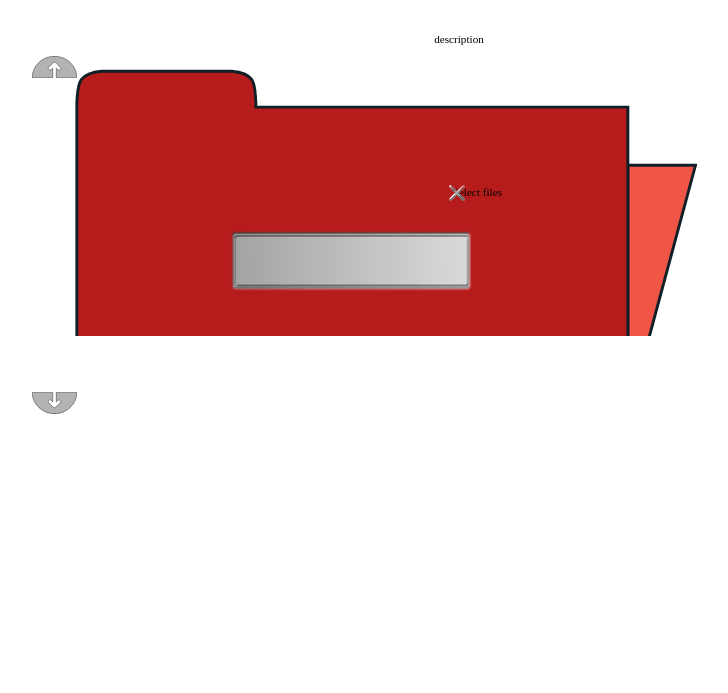
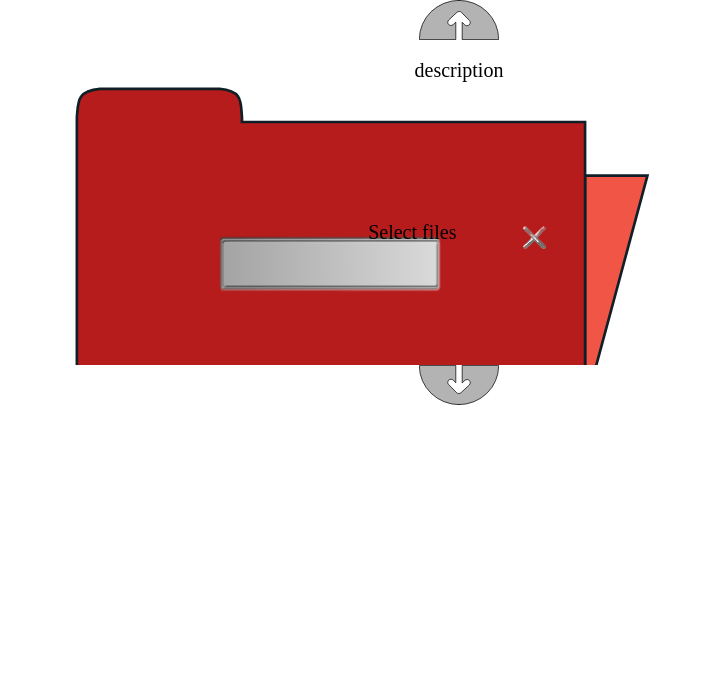
Before and after one commit to Julien-Auguin/Bit-win, a PHP site: page /php/viewUpload.php in a window 1280 px wide. Shown: the top 693 px of the page, without its empty margins (181-909 px from the left). Run offline with PHP 8.4, Linux system fonts and the light colour scheme.

Commit message:
css viewupload ok

```diff
--- a/css/phone.css
+++ b/css/phone.css
@@ -2,18 +2,14 @@
 
 :root
 {
-    --widthDiv: 100em;
+    --widthDiv: 60em;
+    font-size: 12px;
 }
 
 #lateral
 {
     top: 30%;
     /* visibility: hidden; */
-}
-
-#required
-{
-    width: var(--widthDiv);
 }
 
 #description
--- a/css/position.css
+++ b/css/position.css
@@ -5,11 +5,6 @@
     margin: 0;
     padding: 0;
     border: none;
-}
-
-:root
-{
-    font-size: 1vh;
 }
 
 
@@ -94,40 +89,35 @@ header
     position: fixed;
     transform: translate(-50%, -50%);
     left: 50%;
-    top: 30em;
-}
-
-#slide {
-  height: 30em;
-  position: relative;
-  overflow: hidden;
+    top: 20em;
 }
 
 #inputs
 {
-  position: absolute;
   width: 100%;
+  display: flex;
+  flex-direction: column;
 }
 
 .wrap
 {
-  position: relative;
-  height: 30em;
+  height: 15em;
 }
 
 /* navigation */
 
 #down {
-  position: fixed;
-  top: 35em;
-  left: 19em;
   width: 4em;
   z-index: 100;
 }
 #up {
-  position: fixed;
-  top: 5em;
-  left: 19em;
   width: 4em;
   z-index: 100;
 }
+
+.hide {
+  display: none;
+}
+.show {
+  display: block;
+}
--- a/css/screen.css
+++ b/css/screen.css
@@ -2,7 +2,8 @@
 
 :root
 {
-    --widthDiv: 40%;
+    --widthDiv: 40em;
+    font-size: 20px;
 }
 
 #lateral
--- a/css/style.css
+++ b/css/style.css
@@ -16,9 +16,9 @@
     --title-family: Garamond;
     --normal-family: 'Sans Serif';
     --highlight-family: Monospace;
-    --bg-input: 'linear-gradient(to right, rgb(255,255,255) 0%, rgb(166,190,208) 100%)';
+    --bg-input: 'rgb(186,200,228)';
+    /* --bg-input: 'linear-gradient(to right, rgba(255,255,255, 0.8) 0%, rgba(166,190,208, 0.8) 100%)'; */
     font-family: var(--normal-family);
-    font-size: 0.7em;
 }
 
 /*** View Fixed ***/
@@ -83,14 +83,25 @@ input {
 /* Wrapping inputs and their background */
 .wrap {
   padding: .5em;
-  text-align: center;
+}
+
+.wrap p {
+  height: inherit;
+  display: flex;
+  flex-direction: column;
+  justify-content: center;
+  align-items: center;
 }
 
 /* WRAP FILES : 2 items - input file and reset button */
 #wrap-file {
   /* background: bg-color bg-image position/bg-size bg-repeat bg-origin bg-clip bg-attachment initial|inherit; */
-  background: 0 6em/contain no-repeat url('../img/folder-etiquette.svg') ;
+  background: 0 2em/contain no-repeat url('../img/folder-etiquette.svg');
 }
+      #wrap-file p { position: relative; }
+
+      #wrap-file p * { display: inline; }
+      #wrap-file p span { margin-top: 3em; }
 
       /* UPLOAD BUTTON APPEARANCE */
       input[type='file']
@@ -105,22 +116,18 @@ input {
           /* now set it transparent */
           opacity: 0;
 
-          /* as our own text has been put before the input tag, */
-          /* negative margin forces it to overlap with it : -25% would have put it in the middle */
-          margin-left: -30%;
-
           /* giving it a max-width so it does not behave as an inline */
           max-width: 50%;
           /* relative to its parent's width */
 
-          margin-top: 10em;
+          /* margin-top: 1em; */
+          position: absolute;
+          top: 5em;
       }
 
       #reset-files {
-        width: 1em;
-        color: black;
-        font-size: 1.5em;
-        font-weight: bolder;
+        width: 2em;
+        margin-left: 5em;
         background: 0 60%/contain no-repeat url("../img/reset.svg");
       }
 
@@ -131,28 +138,53 @@ input {
 /* WRAP SENDER - 1 item : input mail */
 #wrap-sender
 {
-  background: 15% 42%/70% no-repeat url('../img/enveloppe.svg');
+  background: 0 2em/contain no-repeat url('../img/enveloppe-miOpen.svg');
 }
 
 /* WRAP MESSAGE - 2 items : input text (name) & textarea */
 #wrap-message
 {
-  background: 0 42%/contain no-repeat url('../img/message.svg');
-  display: flex;
-  flex-direction: column;
+  background: 0 2em/contain no-repeat url('../img/message.svg');
 }
+
+      textarea
+      {
+        height: 10em;
+        width: 30em;
+        overflow: hidden;
+        border-bottom: 1px solid lightgrey;
+        border-left: 1px solid lightgrey;
+      }
+
+      #name
+      {
+        border-bottom: 1px solid rgb(157, 182, 193);
+        width: 23em;
+        margin-bottom: 1em;
+      }
 
 /* WRAP RECIPIENT - 1 item : input mail */
 #wrap-recipient
 {
-  background: 0 42%/contain no-repeat url('../img/closed-enveloppe.svg');
+  background: 0 2em/contain no-repeat url('../img/closed-enveloppe.svg');
 }
 
 /* WRAP SUBMIT - 1 item : input submit */
 #wrap-submit
 {
-  background: 0 42%/contain no-repeat url('../img/send.svg');
+  background: 0 2em/contain no-repeat url('../img/send.svg');
+  text-align: left;
 }
+
+      #upload
+      {
+        font-size: 150%;
+        cursor: pointer;
+        opacity: 0;
+        margin: -1em;
+      }
+
+
 
 /* GENERAL : reset appearance */
 input, textarea
@@ -160,12 +192,7 @@ input, textarea
   -webkit-appearance: none;
   -moz-appearance:none;
   appearance:none;
-  /* background-image: var(--bg-input); */
-}
-
-textarea
-{
-  height: 15em;
+  background-color: var(--bg-input);
 }
 
 input
--- a/index.php
+++ b/index.php
@@ -8,6 +8,7 @@
     <link rel="stylesheet" media="screen and (min-width: 781px)" href="css/screen.css">
     <link rel="stylesheet" href="css/position.css">
     <link rel="stylesheet" href="css/style.css">
+    <link rel="stylesheet" src="//normalize-css.googlecode.com/svn/trunk/normalize.css" />
     <title>BIT-WIN !</title>
 </head>
 <body>
--- a/php/viewUpload.php
+++ b/php/viewUpload.php
@@ -13,85 +13,114 @@
 </head>
 
 <body>
-    <div>
-        <p id="description">description</div>
 
+    <div><p id="description">description</p></div>
 
     <form method="POST" action="confirm.php" target="#modal" id="slide">
           <img src="img/top.svg" id="up">
 
           <div id="inputs">
 
-            <div id="wrap-file" class="wrap">Select files
+            <div id="wrap-file" class="wrap show">
+              <p>
                 <input type="file" name="select" id="select" multiple autofocus tabindex=1 required>
-                <input type="button" id="reset-files">
+                <span>Select files<input type="button" id="reset-files"></span>
+              </p>
             </div>
-            <div id="wrap-sender" class="wrap">
+            <div id="wrap-sender" class="wrap hide">
+              <p>
                 <input type="email" name="mail-sender" id="mail-sender" class="email" placeholder="Your e-mail" tabindex=2 required>
+              </p>
             </div>
-            <div id="wrap-message" class="wrap">
+            <div id="wrap-message" class="wrap hide">
+              <p>
                 <input type="text" name="name" id="name" class="text" placeholder="Your name" tabindex=3 optional>
                 <textarea name="message" id="message" class="message" placeholder="Want to add a message ?" tabindex=4 optional></textarea>
+              </p>
             </div>
-            <div id="wrap-recipient" class="wrap">
+            <div id="wrap-recipient" class="wrap hide">
+              <p>
                 <input type="email" name="recipient" id="recipient" class="email" placeholder="Recipient e-mail" tabindex=5 required>
+              </p>
             </div>
-            <div id="wrap-submit" class="wrap">
+            <div id="wrap-submit" class="wrap hide">
+              <p>
+                Send
                 <input type="submit" value="" name="upload" id="upload" tabindex=6>
+              </p>
             </div>
 
-          </div>
+          </div> <!-- inputs -->
 
           <img src="img/bottom.svg" id="down">
     </form>
 
     <div id="files"></div>
-    </div>
-    <div>
-        <!-- commentaire -->
-    </div>
-        <script
-    			  src="https://code.jquery.com/jquery-3.3.1.slim.min.js"
-    			  integrity="sha256-3edrmyuQ0w65f8gfBsqowzjJe2iM6n0nKciPUp8y+7E="
-    			  crossorigin="anonymous">
-        </script>
+
+
+        <!-- SCRIPTS -->
+
+    <script src="https://code.jquery.com/jquery-3.3.1.slim.min.js"></script>
 
     <script type="text/javascript" src="js/event.js"></script>
 
     <script type="text/javascript">
 
+        $(function(){ // JQuery open
+
               $("#select").focus();
 
-          var down = document.getElementById('down');
-          var up = document.getElementById('up');
-          var inputs = document.getElementById('inputs');
-          var inputsTop = 0;
-          down.addEventListener('mouseover', function() {
-            console.log(inputsTop);
-            if (inputsTop > -120) inputsTop -= 30;
-            inputs.style.top = inputsTop + 'em';
-          });
-          up.addEventListener('mouseover', function() {
-            console.log(inputsTop);
-            if (inputsTop < 0) inputsTop += 30;
-          inputs.style.top = inputsTop + 'em';
+        }); // JQuery close
+              var wrap = 0;
+
+              var up = document.getElementById("up");
+              up.addEventListener('mouseover', function (){
+                console.log("up");
+                if (wrap > 0) {
+                  hideWrap(wrap);
+                  wrap--;
+                  showWrap(wrap);
+                }
               });
 
+              var down = document.getElementById("down");
+              down.addEventListener('mouseover', function (){
+                console.log("down");
+                if (wrap < 4) {
+                  hideWrap(wrap);
+                  wrap++;
+                  showWrap(wrap);
+                }
+              });
+
+              var inputs = document.getElementsByClassName('wrap');
+              function hideWrap(wrap) {
+                inputs[wrap].className = 'wrap hide';
+                console.log("hide" + wrap);
+              }
+              function showWrap(wrap) {
+                inputs[wrap].className = 'wrap show';
+                console.log("show" + wrap);
+              }
+
+
     </script>
+
+
          <!-- <script type="text/javascript">
-            $(function() {  // jquery start
-              // Focus on file input
-              $("#select").focus();
-
-              $("#slide").on({
-                mouseenter: function () {
-                  var pos'-50em'
-                   $("#inputs").css('top', pos).fade;
-                }
-                // mouseleave:function () {
-                //    $(this).css('border', 'none');
-                // }
-              },'#up');
+        //     $(function() {  // jquery start
+        //       // Focus on file input
+        //       $("#select").focus();
+        //
+        //       $("#slide").on({
+        //         mouseenter: function () {
+        //           var pos'-50em'
+        //            $("#inputs").css('top', pos).fade;
+        //         }
+        //         // mouseleave:function () {
+        //         //    $(this).css('border', 'none');
+        //         // }
+        //       },'#up');
 
               // $('#up').hover(function() {
               //   alert(0);
@@ -101,14 +130,14 @@
               //   // pos = pos.replace('px', '');
               //   // $('#inputs').css('top', pos + 25 + 'px');
               // });
-              $('#inputs').on('click keypress', function(e) {
-                if ( (e.keyCode==9) && !($('#name').focus()) ){
-                  e.preventDefault;
-                  $('#inputs').css('top', 25 + "em");
-                  console.log($('#inputs').offset.top);
-                  console.log($('#inputs').css('top'));
-                }
-              });
+              // $('#inputs').on('click keypress', function(e) {
+              //   if ( (e.keyCode==9) && !($('#name').focus()) ){
+              //     e.preventDefault;
+              //     $('#inputs').css('top', 25 + "em");
+              //     console.log($('#inputs').offset.top);
+              //     console.log($('#inputs').css('top'));
+              //   }
+              // });
               // var pos = 0;
               // var dir = -1;
               // var step = 50;
```
Also changed, not shown: fonction_php/File.php (deleted, +0 -62 lines), fonction_php/controllerjulien.php (deleted, +0 -115 lines), php/upload.php (+11 -10 lines), php/viewMail.html (added, +53 -0 lines), img/closed-enveloppe.svg, img/enveloppe-miOpen.svg (added), img/message.svg, img/send.svg. Lines whose indentation alone changed are shown as unchanged.
